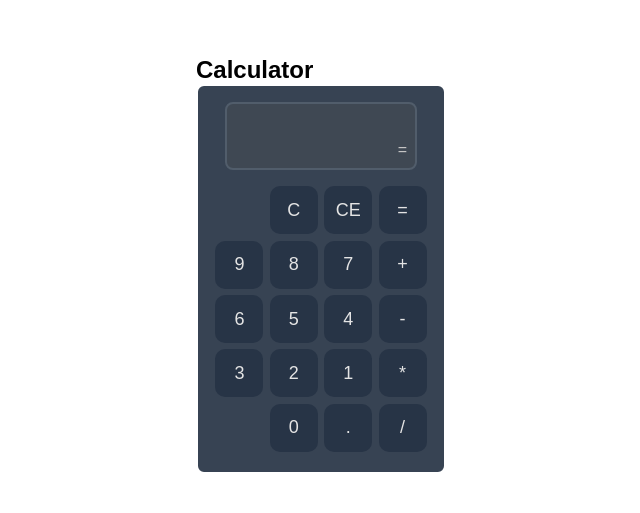
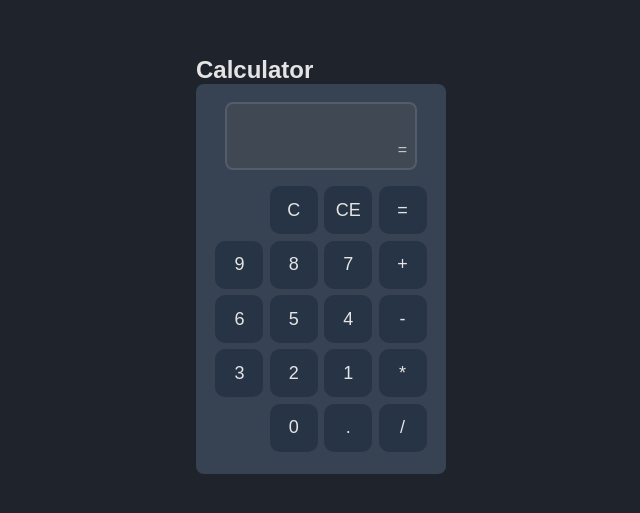
Before and after one commit to GustavoDias7/Calculator, a plain HTML site: page index.html in a window 1280 px wide. Shown: the part 151-664 px from the top of the page, without its empty margins (321-961 px from the left). Drawn offline with Linux system fonts and the light colour scheme.

Commit message:
Adding background-color

```diff
--- a/styles/style.css
+++ b/styles/style.css
@@ -3,6 +3,14 @@
     margin: 0;
     padding: 0;
     font-family: Arial, Helvetica, sans-serif;
+}
+
+body {
+    background-color: rgb(30, 35, 44);
+}
+
+h1 {
+    color: #e4e4e4;
 }
 
 section {
@@ -40,7 +48,7 @@ button:hover {
 }
 
 .content {
-    border: 2px solid white;
+    border: 2px solid #374353;
     background-color: #374353;
     border-radius: 8px;
     width: 250px;
```
